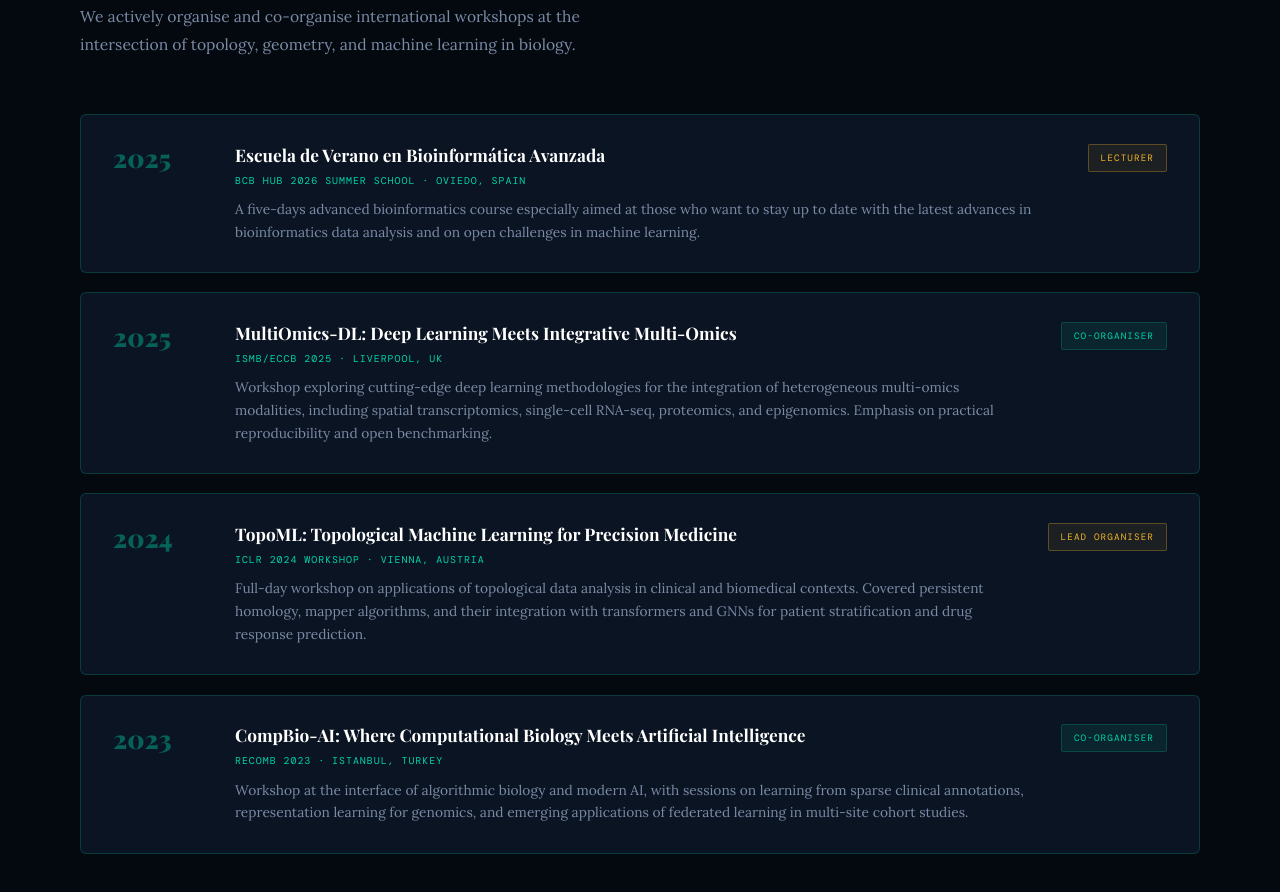
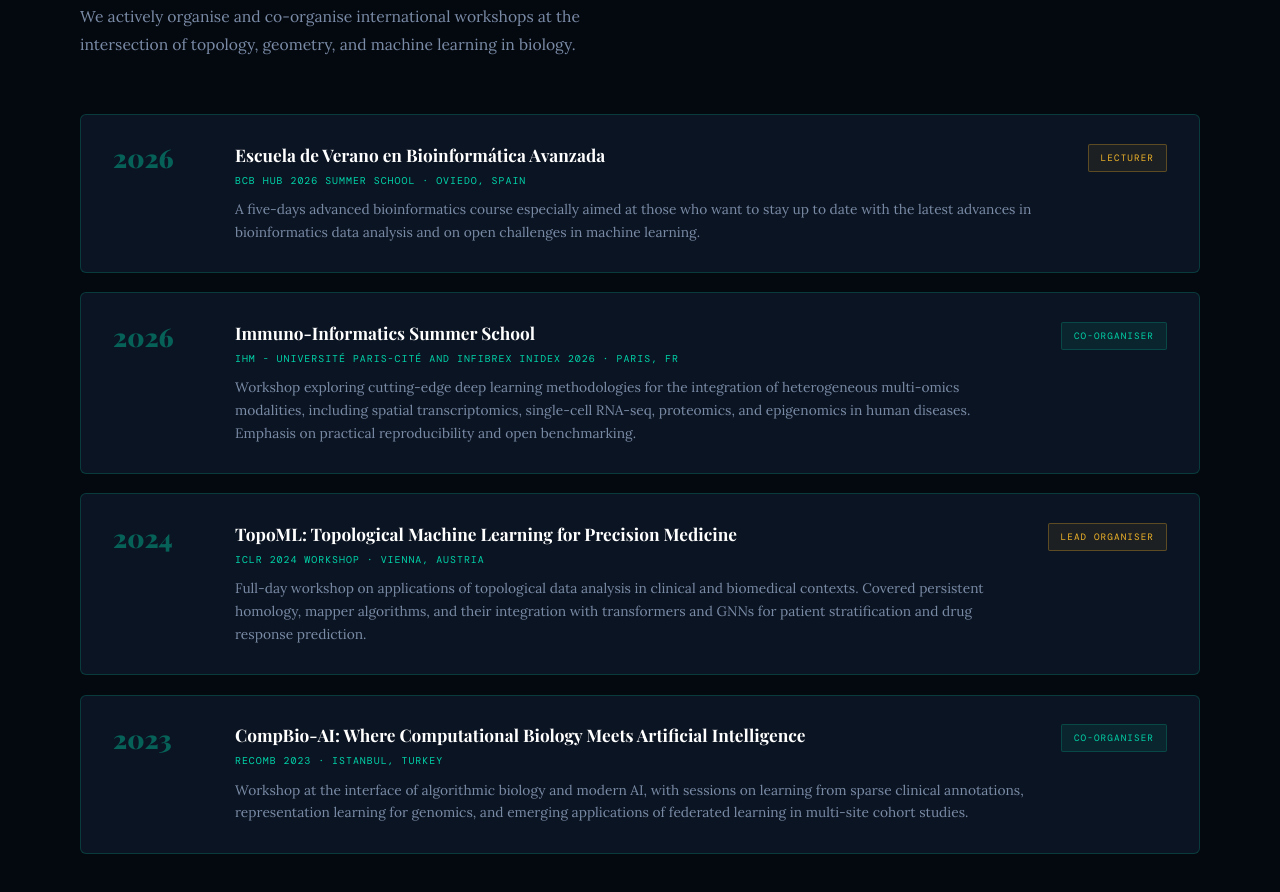
Before and after one commit to MorillaLab/morillalab.github.io, a plain HTML site: page index.html in a window 1280 px wide. Shown: the part 8603-9495 px from the top of the page. Drawn offline with nearby package versions, Linux system fonts and the light colour scheme; a web font is replaced by a local one.

Commit message:
Update index.html

```diff
--- a/index.html
+++ b/index.html
@@ -1108,7 +1108,7 @@
     <div class="workshop-list">
 
       <div class="workshop-item reveal">
-        <div class="workshop-year-col">2025</div>
+        <div class="workshop-year-col">2026</div>
         <div class="workshop-content">
           <h3>Escuela de Verano en Bioinformática Avanzada</h3>
           <div class="workshop-venue">BCB Hub 2026 Summer School · Oviedo, Spain</div>
@@ -1118,11 +1118,11 @@
       </div>
 
       <div class="workshop-item reveal">
-        <div class="workshop-year-col">2025</div>
+        <div class="workshop-year-col">2026</div>
         <div class="workshop-content">
-          <h3>MultiOmics-DL: Deep Learning Meets Integrative Multi-Omics</h3>
-          <div class="workshop-venue">ISMB/ECCB 2025 · Liverpool, UK</div>
-          <p>Workshop exploring cutting-edge deep learning methodologies for the integration of heterogeneous multi-omics modalities, including spatial transcriptomics, single-cell RNA-seq, proteomics, and epigenomics. Emphasis on practical reproducibility and open benchmarking.</p>
+          <h3>Immuno-Informatics Summer School</h3>
+          <div class="workshop-venue">IHM - Université Paris-Cité and InFibrex InIdex  2026 · Paris, FR</div>
+          <p>Workshop exploring cutting-edge deep learning methodologies for the integration of heterogeneous multi-omics modalities, including spatial transcriptomics, single-cell RNA-seq, proteomics, and epigenomics in human diseases. Emphasis on practical reproducibility and open benchmarking.</p>
         </div>
         <span class="workshop-badge badge-co-org">Co-Organiser</span>
       </div>
```
